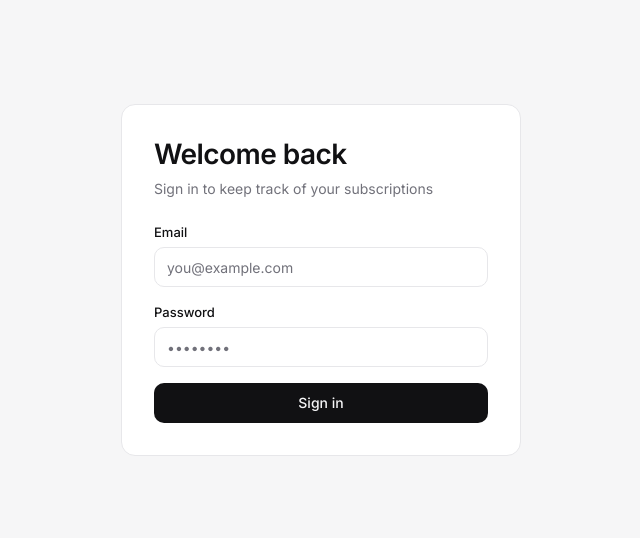
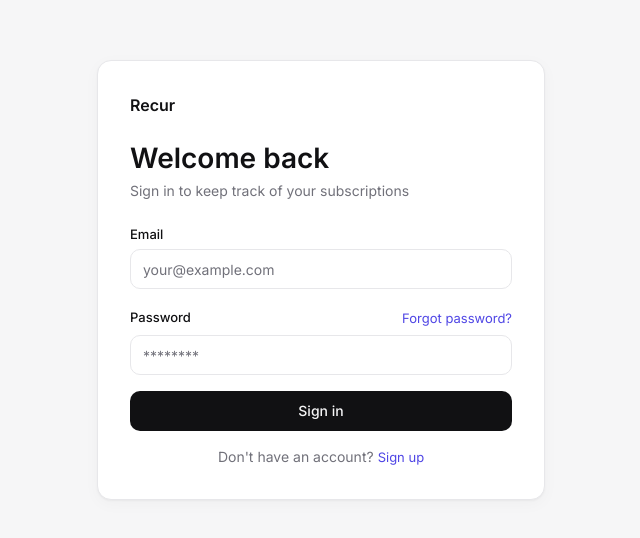
Before and after one commit to nityambakshi/subscription-tracker-ui, a React (Vite) app: page /login in a window 1280 px wide. Shown: the part 120-658 px from the top of the page, without its empty margins (319-959 px from the left). Built offline with nearby package versions, Linux system fonts and the light colour scheme; no server answers.

Commit message:
Added login page

```diff
--- a/src/components/ui/Button.tsx
+++ b/src/components/ui/Button.tsx
@@ -27,6 +27,7 @@ export function Button({
         'text-body font-medium transition-colors duration-fast',
         'focus-visible:outline-none focus-visible:ring-2 focus-visible:ring-ring',
         'disabled:cursor-not-allowed disabled:opacity-50',
+        'hover:cursor-pointer',
         variantClasses[variant],
         fullWidth ? 'w-full' : '',
         className,
--- a/src/components/ui/Input.tsx
+++ b/src/components/ui/Input.tsx
@@ -1,9 +1,10 @@
-import { useId, type InputHTMLAttributes } from 'react';
+import { useId, type InputHTMLAttributes, type ReactNode } from 'react';
 
 type InputProps = InputHTMLAttributes<HTMLInputElement> & {
   label?: string;
   hint?: string;
   error?: string;
+  labelAction?: ReactNode;
 };
 
 export function Input({
@@ -11,6 +12,7 @@ export function Input({
   hint,
   error,
   id,
+  labelAction,
   className = '',
   ...props
 }: InputProps) {
@@ -21,11 +23,15 @@ export function Input({
 
   return (
     <div className="flex flex-col gap-1.5">
-      {label && (
-        <label htmlFor={inputId} className="text-label font-medium text-fg">
-          {label}
-        </label>
-      )}
+      <div className="flex items-center justify-between">
+        {label && (
+          <label htmlFor={inputId} className="text-label font-medium text-fg">
+            {label}
+          </label>
+        )}
+
+        {labelAction && <div>{labelAction}</div>}
+      </div>
 
       <input
         id={inputId}
--- a/src/screens/Login.tsx
+++ b/src/screens/Login.tsx
@@ -1,66 +1,150 @@
-import { useState, type FormEvent } from 'react';
-import { useLocation, useNavigate } from 'react-router';
+import { Button } from '@/components/ui/Button';
+import { Card } from '@/components/ui/Card';
+import { Input } from '@/components/ui/Input';
+import { useLogin } from '@/hooks/api-hooks';
 import { isAxiosError } from 'axios';
-import { useLogin } from '@/hooks/api-hooks';
-import { Input } from '@/components/ui/Input';
-import { Button } from '@/components/ui/Button';
+import { useState, type SubmitEvent } from 'react';
+import { Link, useLocation, useNavigate } from 'react-router';
 
-export default function Login() {
+type FieldErrors = {
+  email?: string;
+  password?: string;
+  form?: string;
+};
+
+function Login() {
   const navigate = useNavigate();
   const location = useLocation();
-  const login = useLogin();
+  const {
+    isPending: isLoginPending,
+    mutate,
+    isError: isLoginError,
+    error: loginError,
+    reset: resetLogin,
+  } = useLogin();
   const [email, setEmail] = useState('');
   const [password, setPassword] = useState('');
+  const [fieldErrors, setFieldErrors] = useState<FieldErrors>({});
 
-  const from = (location.state as { from?: string } | null)?.from ?? '/';
+  const redirectedToLoginFrom =
+    (location.state as { from: string } | null)?.from ?? '/';
 
-  function handleSubmit(e: FormEvent<HTMLFormElement>) {
-    e.preventDefault();
-    login.mutate(
-      { email, password },
-      { onSuccess: () => navigate(from, { replace: true }) }
-    );
+  const clearErrorsOnEdit = (...keys: (keyof FieldErrors)[]) => {
+    setFieldErrors((prev) => {
+      const next = { ...prev };
+      let changed = false;
+      for (const key of keys) {
+        if (next[key]) {
+          delete next[key];
+          changed = true;
+        }
+      }
+      return changed ? next : prev;
+    });
+    if (isLoginError) resetLogin();
+  };
+
+  const handleSubmit = (event: SubmitEvent<HTMLFormElement>) => {
+    event.preventDefault();
+    resetLogin();
+
+    const trimmedEmail = email.trim();
+    const nextErrors: FieldErrors = {};
+
+    if (!trimmedEmail && !password) {
+      nextErrors.form = 'Please fill in all fields';
+    } else if (!trimmedEmail) {
+      nextErrors.email = 'Please enter a valid email';
+    } else if (!password) {
+      nextErrors.password = 'Please enter a password';
     }
 
-  const errorMessage = login.isError
-    ? isAxiosError(login.error) && login.error.response?.status === 401
-      ? 'Email or password is incorrect'
+    if (nextErrors.email || nextErrors.password || nextErrors.form) {
+      setFieldErrors(nextErrors);
+      return;
+    }
+
+    setFieldErrors({});
+
+    mutate(
+      { email: trimmedEmail, password },
+      {
+        onSuccess: () => navigate(redirectedToLoginFrom, { replace: true }),
+      }
+    );
+  };
+
+  const loginErrorMessage = isLoginError
+    ? isAxiosError(loginError) && loginError.response?.status === 401
+      ? 'Invalid email or password'
       : 'Something went wrong. Try again.'
     : undefined;
 
+  const formMessage = fieldErrors.form ?? loginErrorMessage;
+
   return (
-    <div className="grid min-h-dvh place-items-center bg-canvas p-6">
-      <div className="w-full max-w-100 rounded-xl border border-border bg-surface p-8 shadow-elevated">
-        <h1 className="text-display font-semibold tracking-display text-fg">
-          Welcome back
-        </h1>
-        <p className="mt-2 mb-6 text-body text-fg-muted">
+    <main className="flex min-h-dvh items-center justify-center bg-canvas">
+      <Card className="w-full max-w-md p-8">
+        <section className="flex flex-col gap-6">
+          <h3 className="font-semibold text-title">Recur</h3>
+
+          <aside className="flex flex-col gap-1.5">
+            <h1 className="text-display font-semibold">Welcome back</h1>
+            <p className="text-body text-fg-muted">
               Sign in to keep track of your subscriptions
             </p>
+          </aside>
 
-        <form onSubmit={handleSubmit} className="flex flex-col gap-4">
+          <form className="flex flex-col gap-4" onSubmit={handleSubmit}>
             <Input
               label="Email"
               type="email"
               autoComplete="email"
-            placeholder="you@example.com"
               value={email}
-            onChange={(e) => setEmail(e.target.value)}
+              onChange={(e) => {
+                setEmail(e.target.value);
+                clearErrorsOnEdit('email', 'form');
+              }}
+              placeholder="your@example.com"
+              error={fieldErrors.email}
             />
             <Input
               label="Password"
               type="password"
               autoComplete="current-password"
-            placeholder="••••••••"
               value={password}
-            onChange={(e) => setPassword(e.target.value)}
-            error={errorMessage}
+              labelAction={
+                <Link to="/forgot-password" className="text-label text-accent">
+                  Forgot password?
+                </Link>
+              }
+              onChange={(e) => {
+                setPassword(e.target.value);
+                clearErrorsOnEdit('password', 'form');
+              }}
+              placeholder="********"
+              error={fieldErrors.password}
             />
-          <Button type="submit" fullWidth disabled={login.isPending}>
-            {login.isPending ? 'Signing in…' : 'Sign in'}
+
+            {formMessage && (
+              <p className="text-small text-danger">{formMessage}</p>
+            )}
+
+            <Button type="submit" fullWidth disabled={isLoginPending}>
+              {isLoginPending ? 'Signing in...' : 'Sign in'}
             </Button>
+
+            <aside className="flex items-center justify-center gap-1 text-body text-fg-muted">
+              <div>Don't have an account?</div>
+              <Link to="/signup" className="text-label text-accent">
+                Sign up
+              </Link>
+            </aside>
           </form>
-      </div>
-    </div>
+        </section>
+      </Card>
+    </main>
   );
 }
+
+export default Login;
```
Lines whose indentation alone changed are shown as unchanged.
